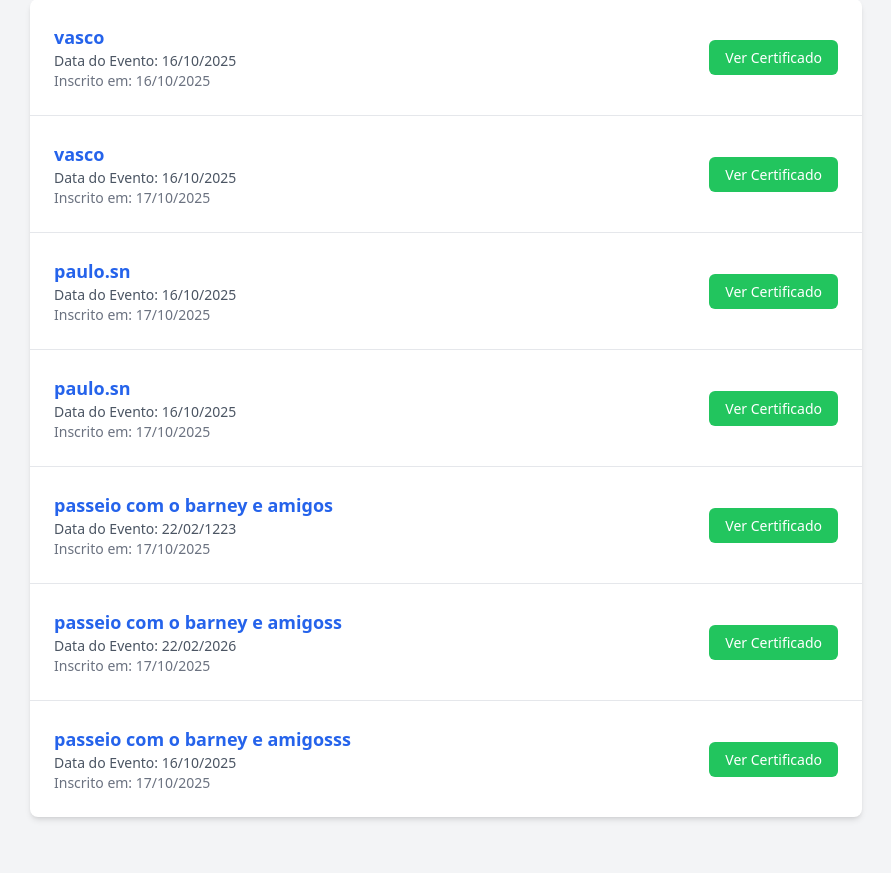
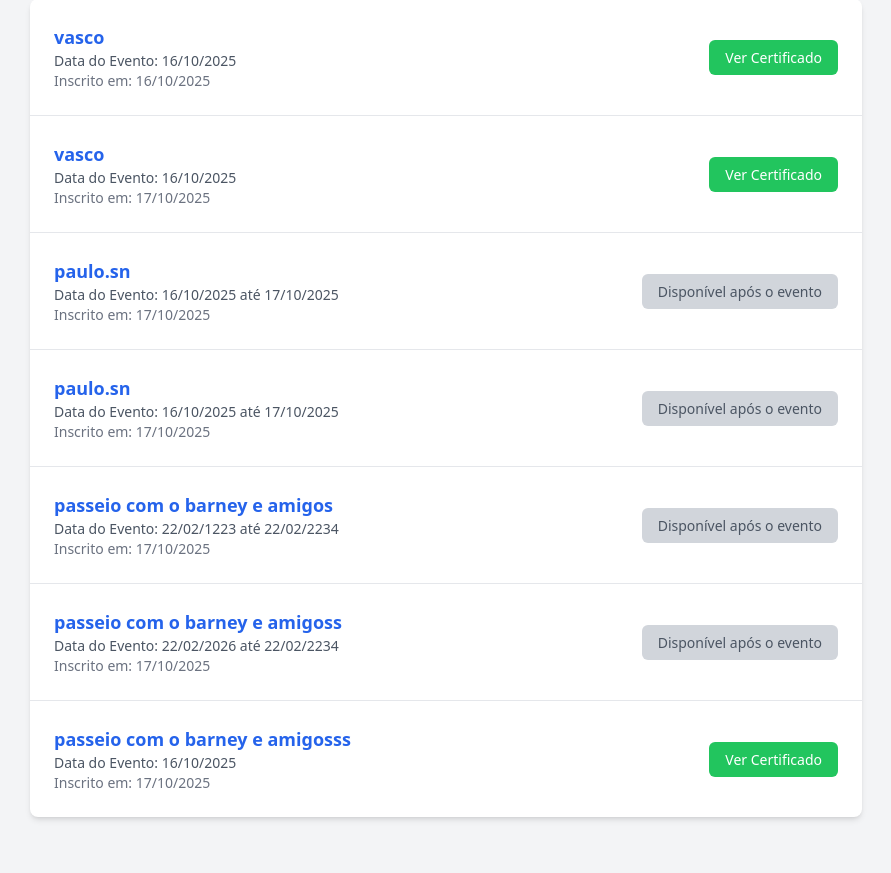
Before and after one commit to augustoramos000/gestao_eventos_projeto, a Django app: page /minhas-inscricoes/ in a window 1280 px wide. Shown: the part 237-1110 px from the top of the page, without its empty margins (194-1085 px from the left). Run offline with Django 5.2, Linux system fonts and the light colour scheme; a user stored in the database is signed in; data comes from the database, SQL or seed files in the repository; both versions use the stored data as it was after the commit; some libraries are stand-ins or nearby versions.

Commit message:
versao final

```diff
--- a/gestao_eventos/gestao_app/templates/gestao_app/minhas_inscricoes.html
+++ b/gestao_eventos/gestao_app/templates/gestao_app/minhas_inscricoes.html
@@ -10,21 +10,30 @@
         <div class="bg-white rounded-lg shadow-md overflow-hidden">
             <ul class="divide-y divide-gray-200">
                 {% for inscricao in inscricoes %}
-                    <li class="p-6 flex items-center justify-between hover:bg-gray-50 transition-colors duration-200">
+                    <li class="p-6 flex items-center justify-between">
                         <div>
                             <h3 class="text-lg font-semibold text-blue-600">{{ inscricao.evento.nome }}</h3>
                             <p class="text-sm text-gray-600">
                                 <span class="font-medium">Data do Evento:</span> {{ inscricao.evento.data_inicio|date:"d/m/Y" }}
+                                {% if inscricao.evento.data_fim != inscricao.evento.data_inicio %}
+                                    até {{ inscricao.evento.data_fim|date:"d/m/Y" }}
+                                {% endif %}
                             </p>
                             <p class="text-sm text-gray-500">
                                 <span class="font-medium">Inscrito em:</span> {{ inscricao.data_inscricao|date:"d/m/Y" }}
                             </p>
                         </div>
                         <div>
-                            <!-- CORREÇÃO: Adiciona o botão para ver o certificado -->
-                            <a href="{% url 'detalhe_certificado' inscricao.id %}" class="px-4 py-2 bg-green-500 text-white text-sm font-medium rounded-md hover:bg-green-600 focus:outline-none focus:ring-2 focus:ring-offset-2 focus:ring-green-500 transition duration-300">
-                                Ver Certificado
-                            </a>
+                            <!-- CORREÇÃO: Lógica para mostrar o botão apenas após o evento -->
+                            {% if inscricao.evento.data_fim < hoje %}
+                                <a href="{% url 'detalhe_certificado' inscricao.id %}" class="px-4 py-2 bg-green-500 text-white text-sm font-medium rounded-md hover:bg-green-600 focus:outline-none focus:ring-2 focus:ring-offset-2 focus:ring-green-500 transition duration-300">
+                                    Ver Certificado
+                                </a>
+                            {% else %}
+                                <span class="px-4 py-2 bg-gray-300 text-gray-600 text-sm font-medium rounded-md cursor-not-allowed">
+                                    Disponível após o evento
+                                </span>
+                            {% endif %}
                         </div>
                     </li>
                 {% endfor %}
--- a/gestao_eventos/gestao_app/views.py
+++ b/gestao_eventos/gestao_app/views.py
@@ -2,17 +2,19 @@
 from django.contrib.auth import login, logout, authenticate
 from django.contrib.auth.decorators import login_required
 from django.contrib import messages
-# Novas importações para a geração de PDF
 from django.http import HttpResponse
 from reportlab.pdfgen import canvas
 from reportlab.lib.pagesizes import letter
 from reportlab.lib.units import inch
 import io
+# Nova importação para lidar com datas
+from django.utils import timezone
 
 from .models import Evento, Inscricao, Usuario
 from .forms import UserCreationForm, LoginForm, EventoForm
 
-# --- Views existentes (sem alteração) ---
+# --- Views existentes ---
+
 def listar_eventos(request):
     eventos = Evento.objects.all().order_by('data_inicio')
     eventos_inscritos_ids = []
@@ -58,8 +60,17 @@
 
 @login_required
 def minhas_inscricoes(request):
+    """
+    View para o usuário ver os eventos em que está inscrito.
+    Agora também passa a data atual para o template.
+    """
     inscricoes = Inscricao.objects.filter(usuario=request.user).select_related('evento')
-    return render(request, 'gestao_app/minhas_inscricoes.html', {'inscricoes': inscricoes})
+    # CORREÇÃO: Adiciona a data atual ao contexto
+    contexto = {
+        'inscricoes': inscricoes,
+        'hoje': timezone.now().date()
+    }
+    return render(request, 'gestao_app/minhas_inscricoes.html', contexto)
 
 @login_required
 def inscrever_evento(request, evento_id):
@@ -85,65 +96,47 @@
         form = EventoForm()
     return render(request, 'gestao_app/criar_evento.html', {'form': form})
 
-# --- NOVAS VIEWS PARA CERTIFICADOS ---
-
 @login_required
 def detalhe_certificado(request, inscricao_id):
-    """
-    Mostra uma página com os detalhes do certificado e um botão para download.
-    """
     inscricao = get_object_or_404(Inscricao, id=inscricao_id, usuario=request.user)
+    # Adicional: Garante que o usuário só possa ver o certificado se o evento já acabou
+    if inscricao.evento.data_fim >= timezone.now().date():
+        messages.error(request, 'O certificado só estará disponível após a data de término do evento.')
+        return redirect('minhas_inscricoes')
     return render(request, 'gestao_app/detalhe_certificado.html', {'inscricao': inscricao})
 
 @login_required
 def gerar_pdf_certificado(request, inscricao_id):
-    """
-    Gera o ficheiro PDF do certificado e o entrega para download.
-    """
     inscricao = get_object_or_404(Inscricao, id=inscricao_id, usuario=request.user)
+    # Adicional: Garante que o PDF só seja gerado se o evento já acabou
+    if inscricao.evento.data_fim >= timezone.now().date():
+        messages.error(request, 'O certificado só estará disponível para download após o término do evento.')
+        return redirect('minhas_inscricoes')
 
-    # Cria um buffer de memória para o PDF
     buffer = io.BytesIO()
-
-    # Cria o objeto PDF, usando o buffer como o seu "ficheiro"
     p = canvas.Canvas(buffer, pagesize=letter)
     width, height = letter
-
-    # --- Desenha o conteúdo do PDF ---
     p.setTitle(f"Certificado - {inscricao.evento.nome}")
-
-    # Título do Certificado
     p.setFont("Helvetica-Bold", 24)
     p.drawCentredString(width / 2.0, height - 2 * inch, "Certificado de Participação")
-
-    # Texto principal
     p.setFont("Helvetica", 12)
     texto = p.beginText(1.5 * inch, height - 3.5 * inch)
     texto.setFont("Helvetica", 12)
     texto.textLine("Certificamos que")
-    texto.moveCursor(0, 0.5*inch) # Espaçamento
+    texto.moveCursor(0, 0.5*inch)
     texto.setFont("Helvetica-Bold", 14)
     texto.textLine(f"{inscricao.usuario.get_full_name()}")
-    texto.moveCursor(0, 0.5*inch) # Espaçamento
+    texto.moveCursor(0, 0.5*inch)
     texto.setFont("Helvetica", 12)
     texto.textLine(f"participou no evento \"{inscricao.evento.nome}\",")
     texto.textLine(f"realizado em {inscricao.evento.data_inicio.strftime('%d/%m/%Y')},")
     texto.textLine(f"organizado por {inscricao.evento.organizador_responsavel.get_full_name()}.")
     p.drawText(texto)
-
-    # Assinatura (exemplo)
     p.line(3 * inch, 2.5 * inch, 5.5 * inch, 2.5 * inch)
     p.drawCentredString(4.25 * inch, 2.25 * inch, "Assinatura do Organizador")
-
-    # --- Finaliza o PDF ---
     p.showPage()
     p.save()
-
-    # Retorna o buffer para o início
     buffer.seek(0)
-
-    # Cria a resposta HTTP com o tipo de conteúdo correto para PDF
     response = HttpResponse(buffer, content_type='application/pdf')
     response['Content-Disposition'] = f'attachment; filename="certificado_{inscricao.evento.nome}.pdf"'
-
     return response
```
Also changed, not shown: gestao_eventos/db.sqlite3.
